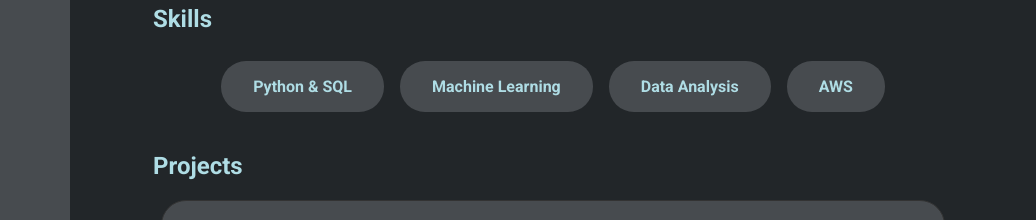
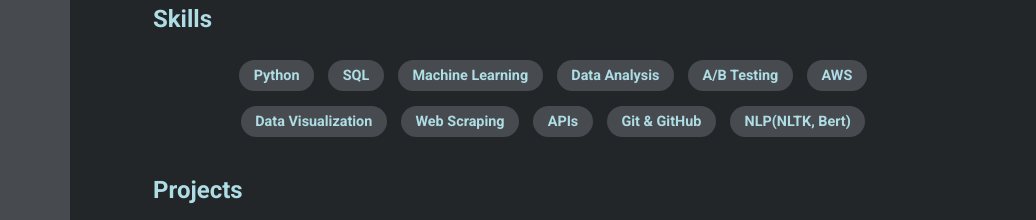
Before and after one commit to juancarlos285/juancarlos285.github.io, a plain HTML site: page index.html in a window 1280 px wide. Shown: the part 295-515 px from the top of the page, 244-1280 px from the left. Drawn offline with Linux system fonts and the light colour scheme.

Commit message:
added skills

```diff
--- a/index.html
+++ b/index.html
@@ -43,10 +43,17 @@
             <div class="container">
                 <h2>Skills</h2>
                 <ul>
-                    <li>Python & SQL</li>
+                    <li>Python</li>
+                    <li>SQL</li>
                     <li>Machine Learning</li>
                     <li>Data Analysis</li>
+                    <li>A/B Testing</li>
                     <li>AWS</li>
+                    <li>Data Visualization</li>
+                    <li>Web Scraping</li>
+                    <li>APIs</li>
+                    <li>Git & GitHub</li>
+                    <li>NLP(NLTK, Bert)</li>
                 </ul>
             </div>
         </section>
--- a/styles.css
+++ b/styles.css
@@ -143,7 +143,7 @@ section {
 
 #skills ul li {
     background-color: #474B4F; /* Medium Gray background */
-    padding: 1em 2em; /* More padding for oval shape */
+    padding: 0.5em 1em; /* Adjust padding for smaller pods */
     margin: 0.5em;
     border-radius: 25px; /* Rounded corners for oval shape */
     box-sizing: border-box;
@@ -151,6 +151,7 @@ section {
     color: #AFDDE5; /* Light Gray text */
     font-weight: bold;
     flex: 0 1 auto; /* Allow pods to adjust their size automatically */
+    font-size: 0.9em; /* Adjust font size for smaller pods */
 }
 
 /* Project Styles */
```
